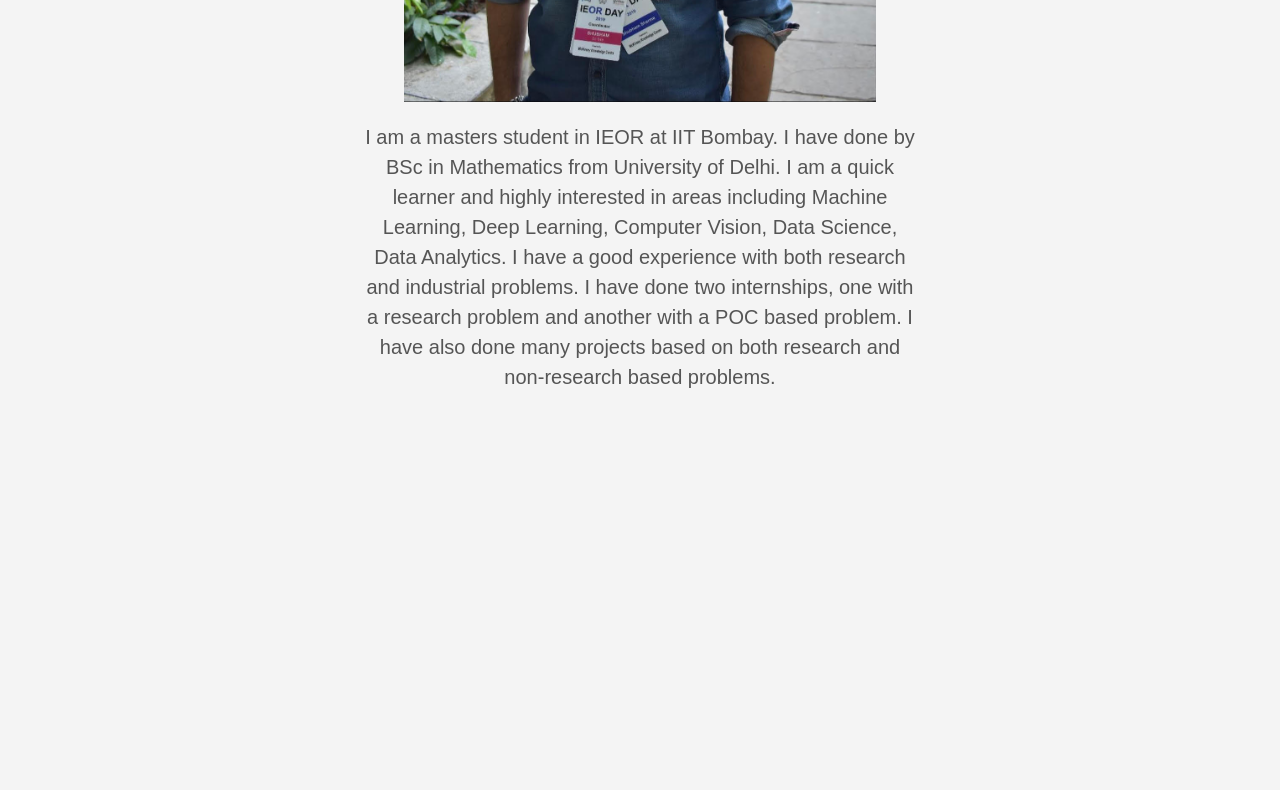
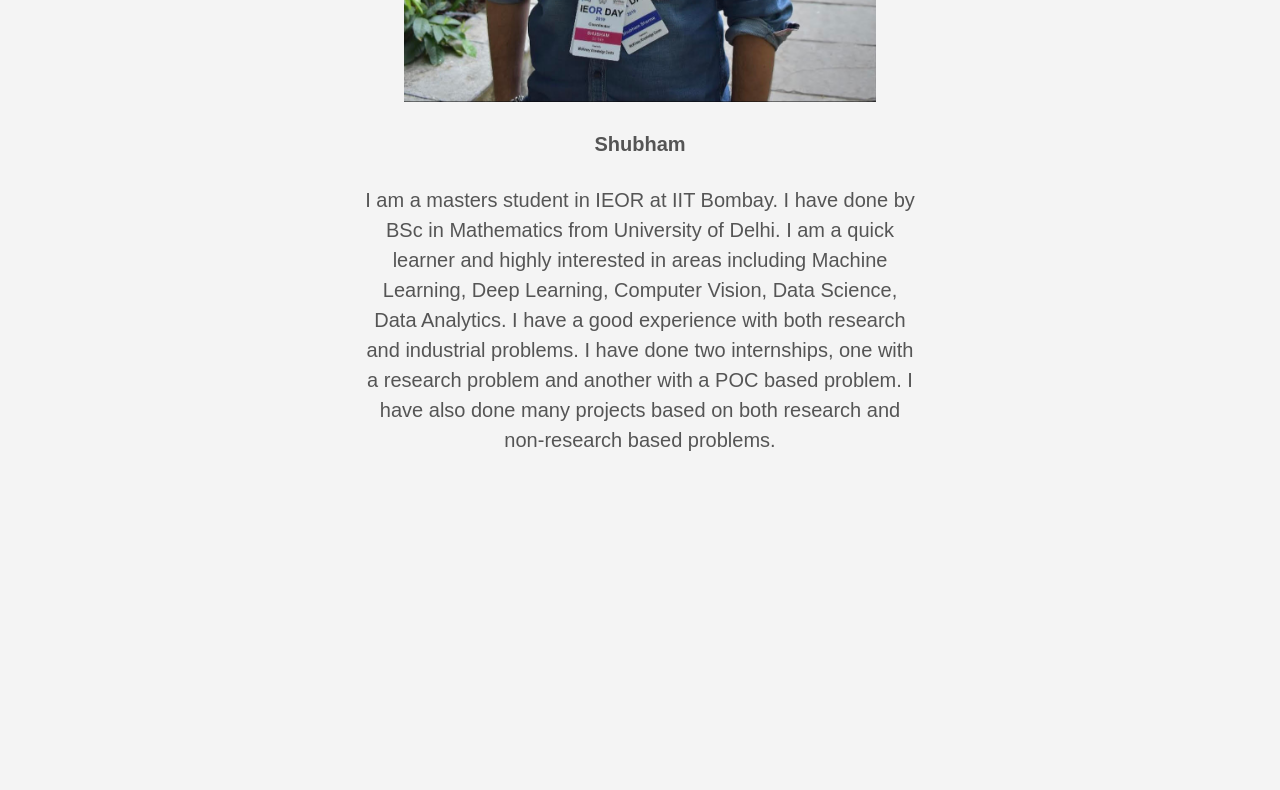
Before and after one commit to shubham1166/shubham_webpage, a plain HTML site: page about/index.html in a window 1280 px wide. Shown: the part 1040-1830 px from the top of the page. Drawn offline with Linux system fonts and the light colour scheme.

Commit message:
Add files via upload

```diff
--- a/about/index.html
+++ b/about/index.html
@@ -173,7 +173,9 @@
 
   <article class="pa3 pa4-ns nested-copy-line-height nested-img">
     <section class="cf ph3 ph5-l pv3 pv4-l f4 tc-l center measure-wide lh-copy mid-gray"><figure>
-    <img src="/images/my_pic.jpg"/>
+    <img src="/images/my_pic.jpg"/> <figcaption>
+            <h4>Shubham</h4>
+        </figcaption>
 </figure>
 
 <p>I am a masters student in IEOR at IIT Bombay. I have done by BSc in Mathematics from University of Delhi. I am a quick learner and highly interested in areas including Machine Learning, Deep Learning, Computer Vision, Data Science, Data Analytics. I have a good experience with both research and industrial problems. I have done two internships, one with a research problem and another with a POC based problem. I have also done many projects based on both research and non-research based problems.</p>
```
